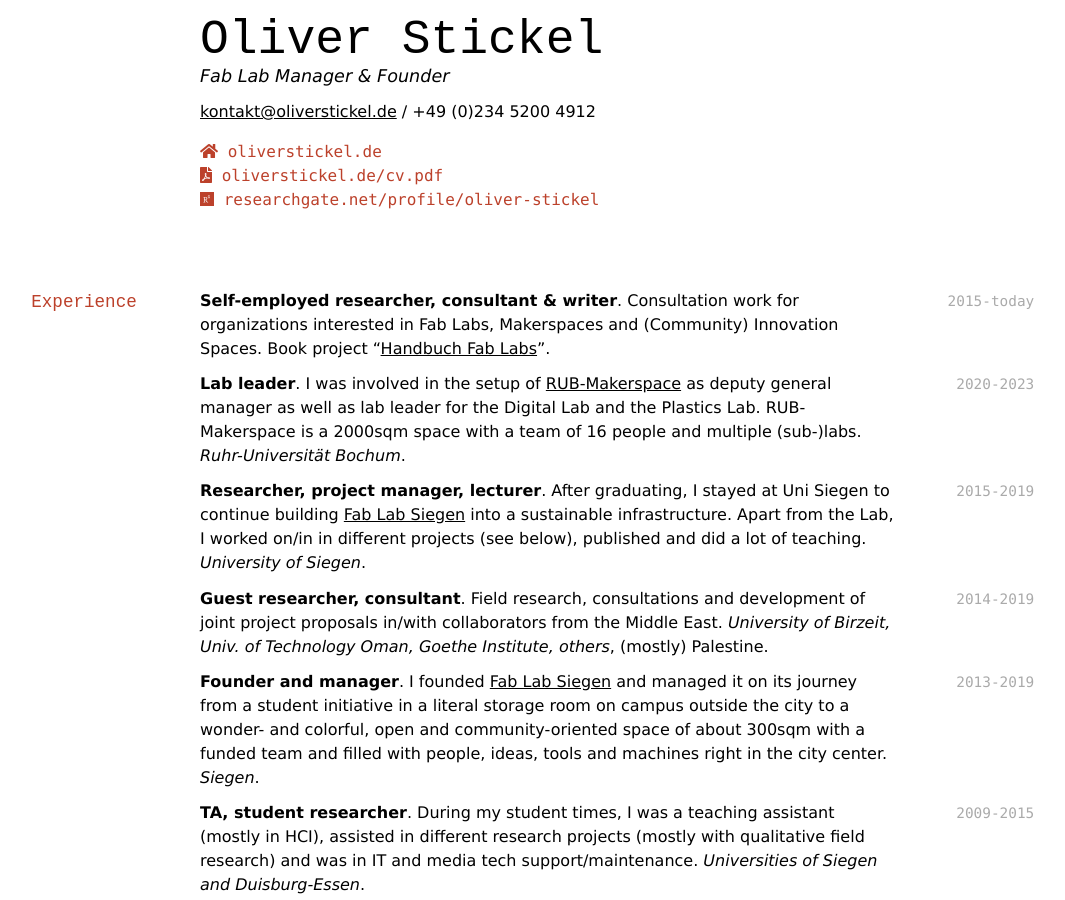
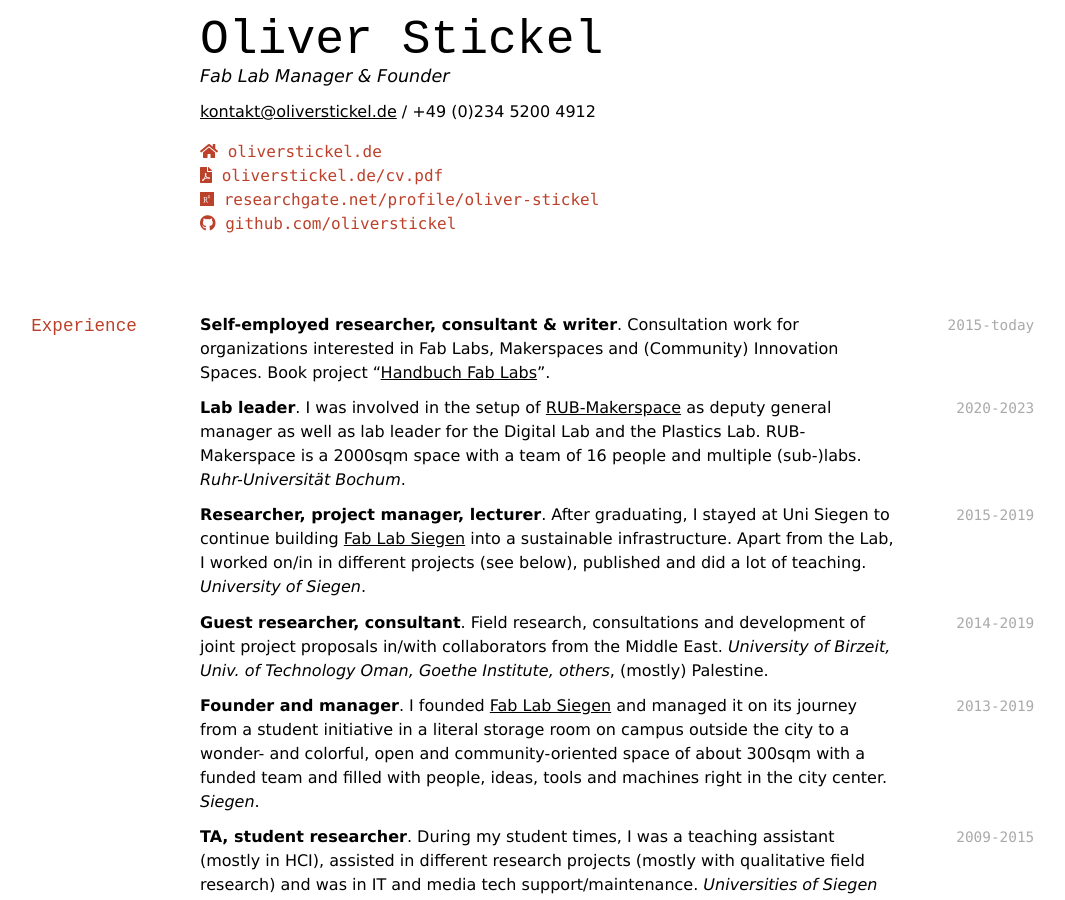
Before and after one commit to oliverstickel/oliverstickel.github.io, a Jekyll site: the page built from index.md, in a window 1280 px wide and 900 px high. Shown: the whole window, without its empty margins (132-1197 px from the left). Built offline with Jekyll 4.4.1, drawn with Linux system fonts in a browser that asks for light colours; nearby versions of some CDN libraries; a style sheet for code colours, icons or effects is not loaded.

Commit message:
Update index.md

```diff
--- a/index.md
+++ b/index.md
@@ -11,6 +11,7 @@ Fab Lab Manager & Founder
   <a href="http://www.oliverstickel.de"><i class="fas fa-home"></i> oliverstickel.de </a><br/>
   <a href="http://www.oliverstickel.de/cv.pdf"><i class="fas fa-file-pdf"></i> oliverstickel.de/cv.pdf</a><br/>
   <a href="https://researchgate.net/profile/oliver-stickel"><i class="fab fa-researchgate"></i> researchgate.net/profile/oliver-stickel</a><br/>
+  <a href="https://github.com/oliverstickel"><i class="fab fa-github"></i> github.com/oliverstickel</a><br/>
 </div>
 
 ## Experience
```
